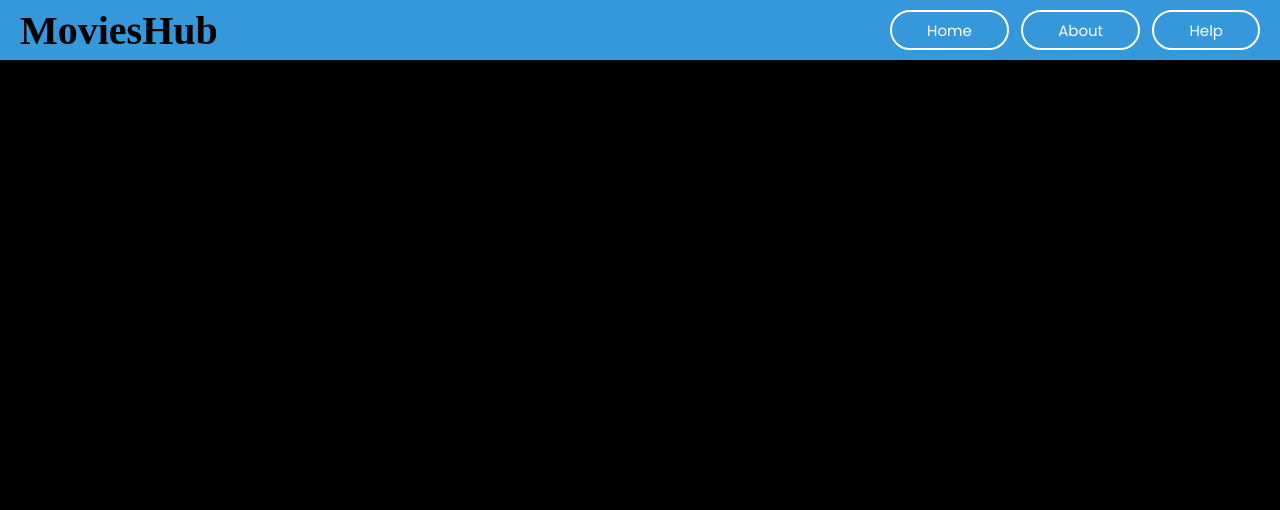
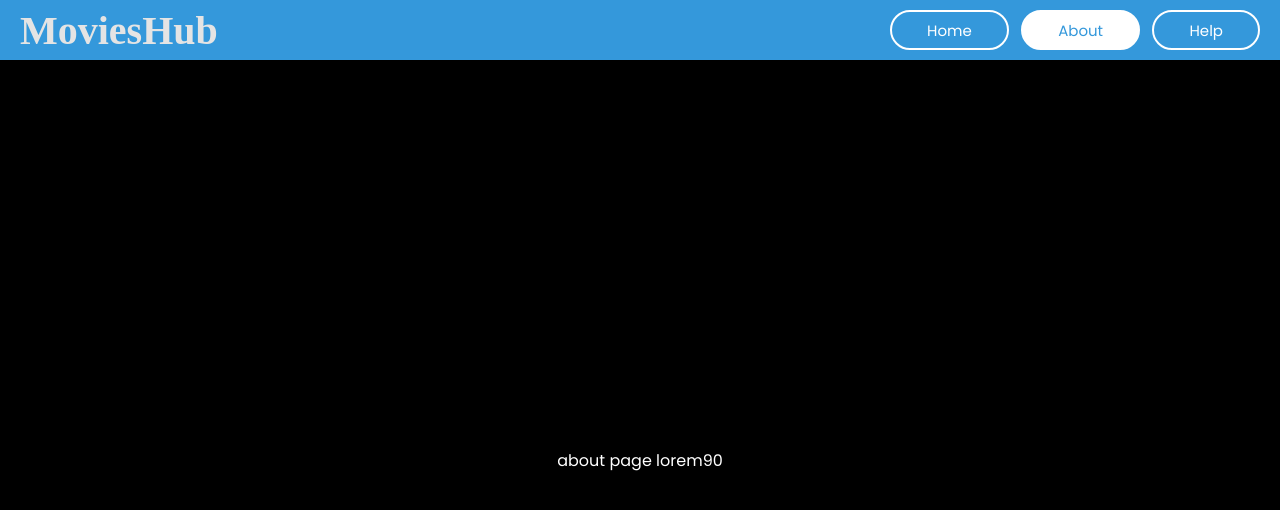
Before and after one commit to chaanakyaaM/MoviesHub, a React (Create React App) app: page /about in a window 1280 px wide. Shown: the top 510 px of the page. Built offline with nearby package versions, Linux system fonts and the light colour scheme; a web font is replaced by a local one.

Commit message:
active routing added

```diff
--- a/src/App.css
+++ b/src/App.css
@@ -20,6 +20,16 @@
   padding: 5px 20px;
   background-color: var(--primary-color);
   box-sizing: border-box;
+}
+.navlinks a.active button{
+  background-color: rgb(255, 255, 255);
+  color: var(--primary-color);
+}
+.navlinks a.active{
+  background-color: rgba(0, 0, 255, 0);
+}
+.navbar a.active .logo{
+  background-color: var(--primary-color);
 }
 .navlinks {
   width: 370px;
@@ -67,7 +77,7 @@
   grid-template-columns: repeat(3, 1fr);
   grid-template-rows: repeat(3, 1fr);
   gap: 5px;
-
+  padding: 20px;
   margin-top: -50px;
 }
 .two,
@@ -90,12 +100,14 @@
   overflow: auto;
 }
 .two {
+  min-height: 350px;
   height: auto;
   width: auto;
   grid-row: 1/2;
   grid-column: 2/4;
   border: 2px solid var(--primary-color);
   border-radius: 20px;
+  overflow: auto;
 }
 .three {
   height: auto;
@@ -161,7 +173,7 @@
   background-color: var(--primary-color);
 }
 .result-field {
-  width: 100%;
+  width: 98%;
   display: flex;
   flex-direction: column;
   align-items: center;
@@ -250,9 +262,9 @@
 }
 
 .watchlist-elements {
-  width: 90%;
+  width: 98%;
   height: auto;
-  padding: 10px;
+  padding: 5px;
   background-color: rgb(20, 20, 20);
   border-radius: 10px;
   position: relative;
@@ -304,6 +316,7 @@
   font-size: 40px;
   font-weight: 700;
   font-family: "Protest Guerrilla";
+  color: rgb(228, 228, 228);
 }
 .add {
   padding: 5px 20px;
--- a/src/App.js
+++ b/src/App.js
@@ -13,12 +13,12 @@ function App() {
   const [watchlist, setwatchlist] = useState([])
 
   return (
+    <BrowserRouter>
     <div className="App">
       <Navbar></Navbar>
       <div className="main">
-      <BrowserRouter>
         <Routes>
-          <Route path="/" element={
+          <Route exact path="/" element={
             <Container>
             MovieHub
             <div className="one"><Search idhandler={setid}/></div>
@@ -28,12 +28,11 @@ function App() {
             <div className="four"><WatchList datalist={watchlist} watchlistsetter={setwatchlist}/></div>
             </Container>}>
           </Route>
-          <Route path="/about" element={'/'}>
-          </Route>
+          <Route exact path="/about" element={<p style={{color:'white'}}>about page lorem90</p>} />
         </Routes>
-      </BrowserRouter>
           </div>
         </div>
+      </BrowserRouter>
   );
 }
 
--- a/src/components/Navbar.js
+++ b/src/components/Navbar.js
@@ -1,17 +1,17 @@
-import React from 'react'
+import React from 'react';
+import { NavLink } from 'react-router-dom';
 
 function Navbar() {
   return (
     <div className='navbar'>
-        <div className="logo">MoviesHub</div>
+        <NavLink exact to='/' ><div className="logo">MoviesHub</div></NavLink>
         <div className="navlinks">
-            <button>Home</button>
-            <button>About</button>
+            <NavLink exact to='/' ><button>Home</button></NavLink>
+            <NavLink to='/about' ><button>About</button></NavLink>
             <button>Help</button>
-
         </div>
     </div>
-  )
+  );
 }
 
-export default Navbar
+export default Navbar;
--- a/src/index.css
+++ b/src/index.css
@@ -12,3 +12,6 @@ button{
   outline: none;
   border: none;
 }
+a{
+  text-decoration: none;
+}
```
